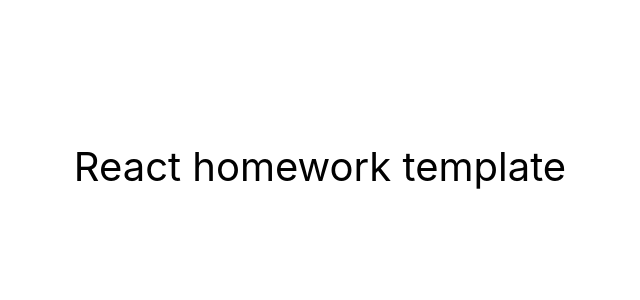
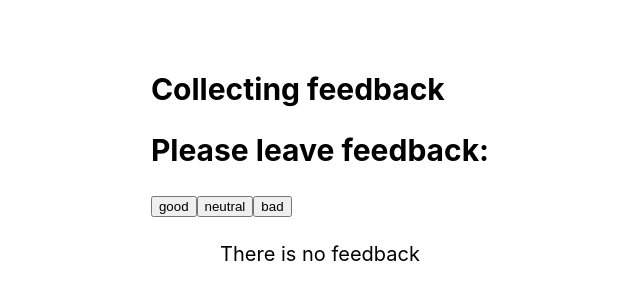
Before and after one commit to O-Kareta/goit-react-hw-02-feedback, a React (Create React App) app: page / in a window 1280 px wide. Shown: the part 234-534 px from the top of the page, without its empty margins (320-960 px from the left). Built offline with nearby package versions, Linux system fonts and the light colour scheme.

Commit message:
prototype no css

```diff
--- a/src/components/App.jsx
+++ b/src/components/App.jsx
@@ -1,16 +1,45 @@
+import React, { useState } from 'react';
+import { Statistics } from './Statistics/Statistics';
+import { FeedbackOptions } from './FeedbackOptions/FeedbackOptions';
+import { Section } from './Section/Section';
+
 export const App = () => {
+  const [feedback, setFeedback] = useState({
+    good: 0,
+    neutral: 0,
+    bad: 0,
+  });
+
+  const handleFeedback = type => {
+    setFeedback(prevFeedback => ({
+      ...prevFeedback,
+      [type]: prevFeedback[type] + 1,
+    }));
+  };
+
   return (
     <div
       style={{
         height: '100vh',
         display: 'flex',
+        flexDirection: 'column',
         justifyContent: 'center',
         alignItems: 'center',
-        fontSize: 40,
-        color: '#010101'
+        fontSize: 20,
+        color: '#010101',
       }}
     >
-      React homework template
+      <Section title="Collecting feedback">
+        <FeedbackOptions options={feedback} onLeaveFeedback={handleFeedback} />
+      </Section>
+
+      <Section title="">
+        {feedback.good + feedback.neutral + feedback.bad > 0 ? (
+          <Statistics {...feedback} />
+        ) : (
+          <p>There is no feedback</p>
+        )}
+      </Section>
     </div>
   );
 };
--- /dev/null
+++ b/src/components/FeedbackOptions/FeedbackOptions.jsx
@@ -0,0 +1,12 @@
+export const FeedbackOptions = ({ options, onLeaveFeedback }) => {
+  return (
+    <div>
+      <h2>Please leave feedback:</h2>
+      {Object.keys(options).map(option => (
+        <button key={option} onClick={() => onLeaveFeedback(option)}>
+          {option}
+        </button>
+      ))}
+    </div>
+  );
+};
--- /dev/null
+++ b/src/components/Notification/Notification.jsx
@@ -0,0 +1,3 @@
+export const Notification = ({ message }) => {
+  return <p>{message}</p>;
+};
--- /dev/null
+++ b/src/components/Section/Section.jsx
@@ -0,0 +1,8 @@
+export const Section = ({ title, children }) => {
+  return (
+    <div>
+      <h2>{title}</h2>
+      {children}
+    </div>
+  );
+};
--- /dev/null
+++ b/src/components/Statistics/Statistics.jsx
@@ -0,0 +1,18 @@
+export const Statistics = ({ good, neutral, bad }) => {
+  const countTotalFeedback = () => good + neutral + bad;
+  const countPositiveFeedbackPercentage = () => {
+    const total = countTotalFeedback();
+    return total === 0 ? 0 : Math.round((good / total) * 100);
+  };
+
+  return (
+    <div>
+      <h2>Statistics:</h2>
+      <p>Good: {good}</p>
+      <p>Neutral: {neutral}</p>
+      <p>Bad: {bad}</p>
+      <p>Total: {countTotalFeedback()}</p>
+      <p>Positive feedback: {countPositiveFeedbackPercentage()}%</p>
+    </div>
+  );
+};
```
Also changed, not shown: src/components/FeedbackOptions/FeedbackOptions.module.css (added), src/components/Notification/Notification.module.css (added), src/components/Section/Section.module.css (added), src/components/Statistics/Statistics.module.css (added), src/components/helpers/countPositiveFeedbackPercentage.js (added), src/components/helpers/countTotalFeedback.js (added), 1 other file (tests, documents, lock files or other folders).
